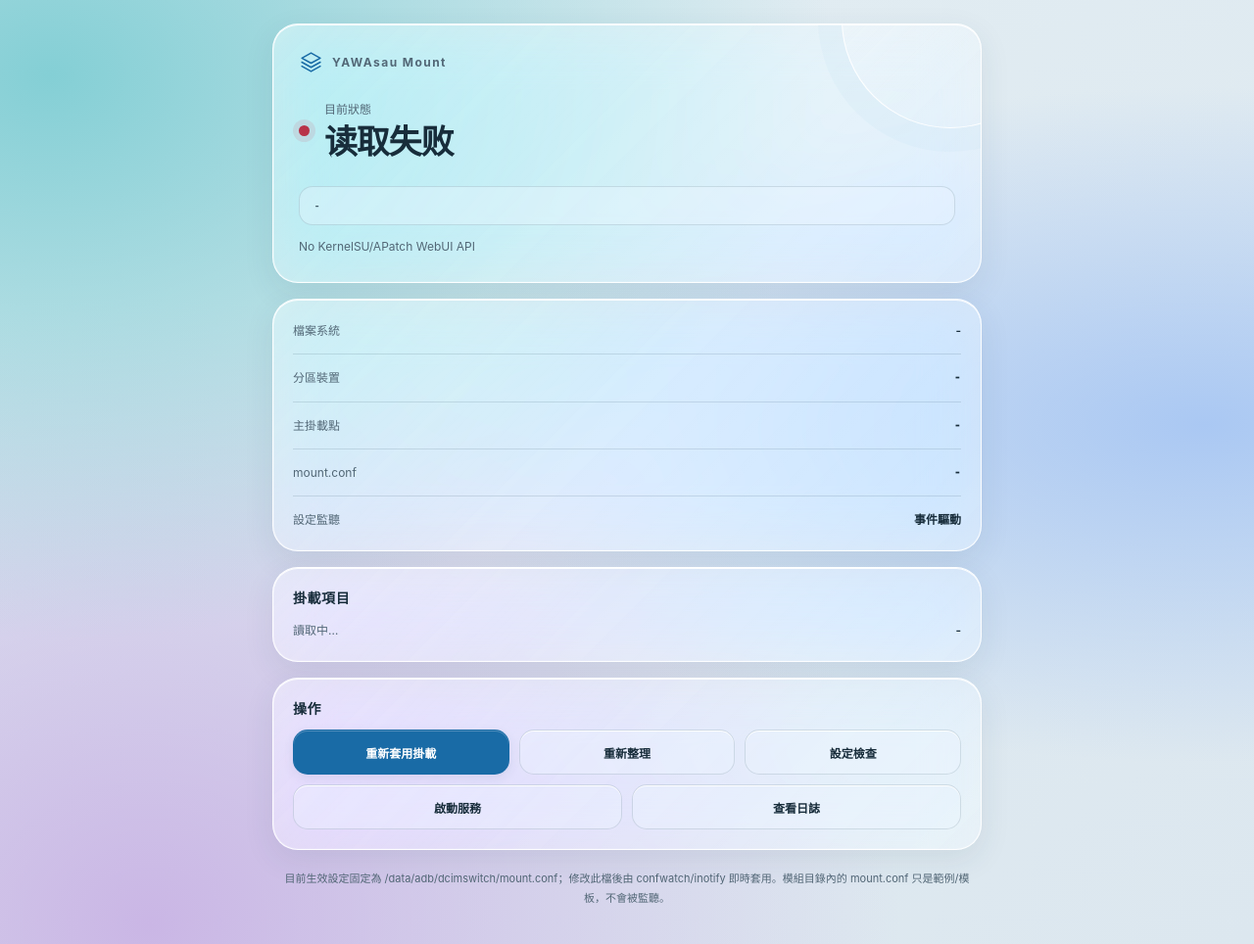
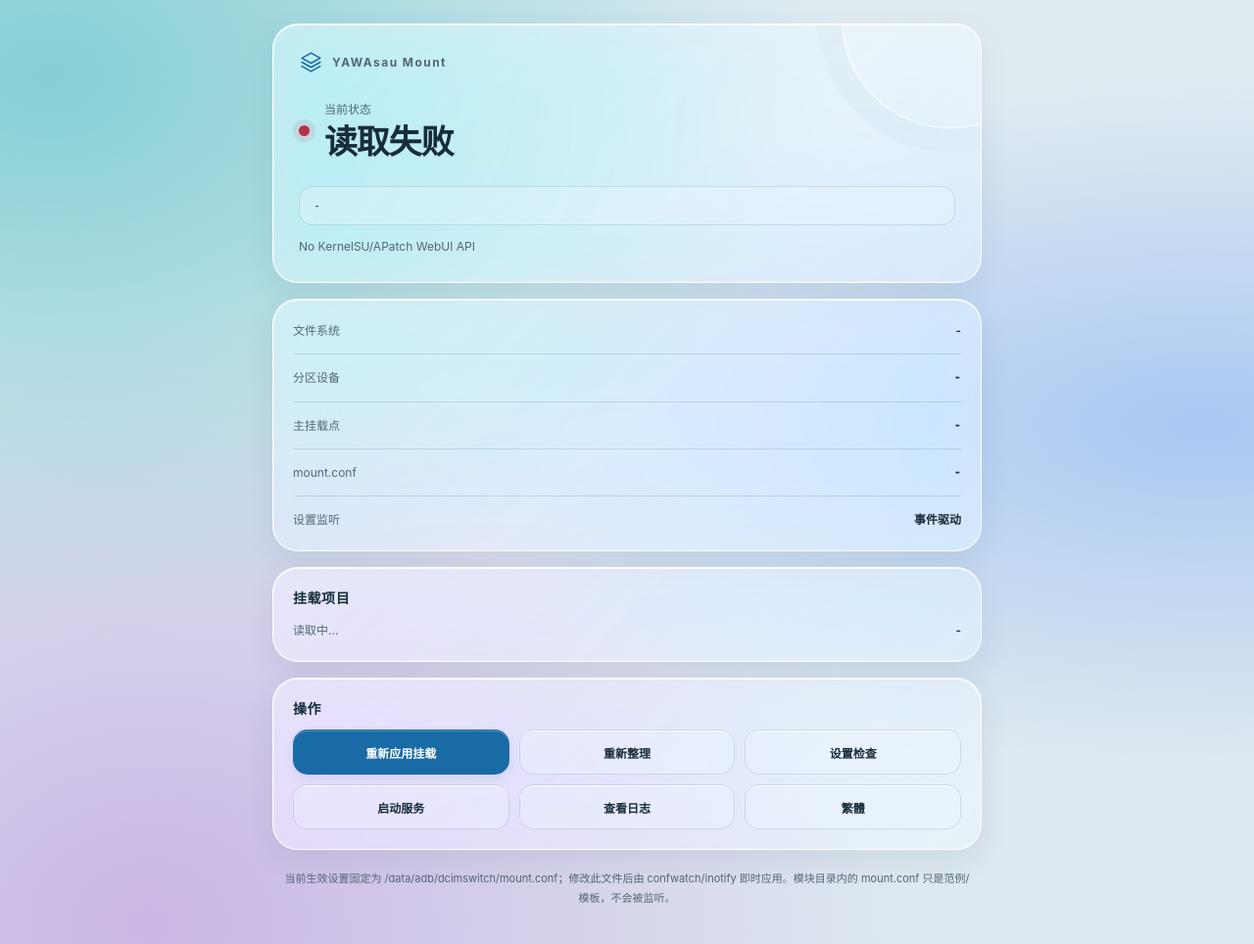
Before and after one commit to YAWAsau/Mount_plus, a plain HTML site: page webroot/index.html in a window 1280 px wide. Shown: the whole page at 98% size. Drawn offline with Linux system fonts and the light colour scheme.

Commit message:
Update index.html for language localization changes

```diff
--- a/webroot/index.html
+++ b/webroot/index.html
@@ -1,5 +1,5 @@
 <!doctype html>
-<html lang="zh-Hant">
+<html lang="zh-CN">
 <head>
   <meta charset="utf-8">
   <meta name="viewport" content="width=device-width,initial-scale=1,viewport-fit=cover">
@@ -13,40 +13,41 @@
       <div class="eyebrow"><svg class="brand-icon" viewBox="0 0 24 24" fill="none" aria-hidden="true"><path d="m12 3 9 5-9 5-9-5 9-5Z" stroke="currentColor" stroke-width="1.5" stroke-linejoin="round"/><path d="m3 12 9 5 9-5M3 16l9 5 9-5" stroke="currentColor" stroke-width="1.5" stroke-linecap="round" stroke-linejoin="round"/></svg>YAWAsau Mount</div>
       <div class="current-row">
         <span id="dot" class="dot"></span>
-        <div><div class="muted">目前狀態</div><div id="current" class="current">讀取中…</div></div>
+        <div><div class="muted" data-i18n="currentState">当前状态</div><div id="current" class="current" data-i18n="loading">读取中…</div></div>
       </div>
       <div id="source" class="mono source">-</div>
-      <div id="health" class="hint">正在檢查 mount.conf 與掛載狀態</div>
+      <div id="health" class="hint" data-i18n="checkingHealth">正在检查 mount.conf 与挂载状态</div>
     </section>
 
     <section class="card details">
-      <div class="kv"><span>檔案系統</span><b id="fs-state">-</b></div>
-      <div class="kv"><span>分區裝置</span><b id="device-state" class="mono">-</b></div>
-      <div class="kv"><span>主掛載點</span><b id="root-state" class="mono">-</b></div>
+      <div class="kv"><span data-i18n="fsType">文件系统</span><b id="fs-state">-</b></div>
+      <div class="kv"><span data-i18n="device">分区设备</span><b id="device-state" class="mono">-</b></div>
+      <div class="kv"><span data-i18n="mountPoint">主挂载点</span><b id="root-state" class="mono">-</b></div>
       <div class="kv"><span>mount.conf</span><b id="conf-state" class="mono">-</b></div>
-      <div class="kv"><span>設定監聽</span><b>事件驅動</b></div>
+      <div class="kv"><span data-i18n="configWatch">设置监听</span><b data-i18n="eventDriven">事件驱动</b></div>
     </section>
 
     <section id="mount-card" class="card details">
-      <div class="row-title">掛載項目</div>
-      <div id="mount-list"><div class="kv"><span>讀取中…</span><b>-</b></div></div>
+      <div class="row-title" data-i18n="mountItems">挂载项目</div>
+      <div id="mount-list"><div class="kv"><span data-i18n="loading">读取中…</span><b>-</b></div></div>
     </section>
 
     <div id="profile-sections"></div>
 
     <section class="card">
-      <div class="row-title">操作</div>
+      <div class="row-title" data-i18n="actions">操作</div>
       <div class="buttons">
-        <button id="apply" class="secondary" type="button">重新套用掛載</button>
-        <button id="refresh" class="secondary" type="button">重新整理</button>
-        <button id="validate" class="secondary" type="button">設定檢查</button>
-        <button id="service" class="secondary" type="button">啟動服務</button>
-        <button id="showlog" class="secondary" type="button">查看日誌</button>
+        <button id="apply" class="secondary" type="button" data-i18n="reapply">重新应用挂载</button>
+        <button id="refresh" class="secondary" type="button" data-i18n="refresh">重新整理</button>
+        <button id="validate" class="secondary" type="button" data-i18n="validate">设置检查</button>
+        <button id="service" class="secondary" type="button" data-i18n="startService">启动服务</button>
+        <button id="showlog" class="secondary" type="button" data-i18n="showLog">查看日志</button>
+        <button id="lang-toggle" class="secondary" type="button">繁體</button>
       </div>
       <pre id="log" class="log hidden"></pre>
     </section>
 
-    <p class="foot">目前生效設定固定為 /data/adb/dcimswitch/mount.conf；修改此檔後由 confwatch/inotify 即時套用。模組目錄內的 mount.conf 只是範例/模板，不會被監聽。</p>
+    <p class="foot" data-i18n="footNote">当前生效设置固定为 /data/adb/dcimswitch/mount.conf；修改此文件后由 confwatch/inotify 即时应用。模块目录内的 mount.conf 只是范例/模板，不会被监听。</p>
   </main>
   <div id="toast" class="toast hidden" role="status" aria-live="polite"></div>
   <script src="./assets/index.js"></script>
```
